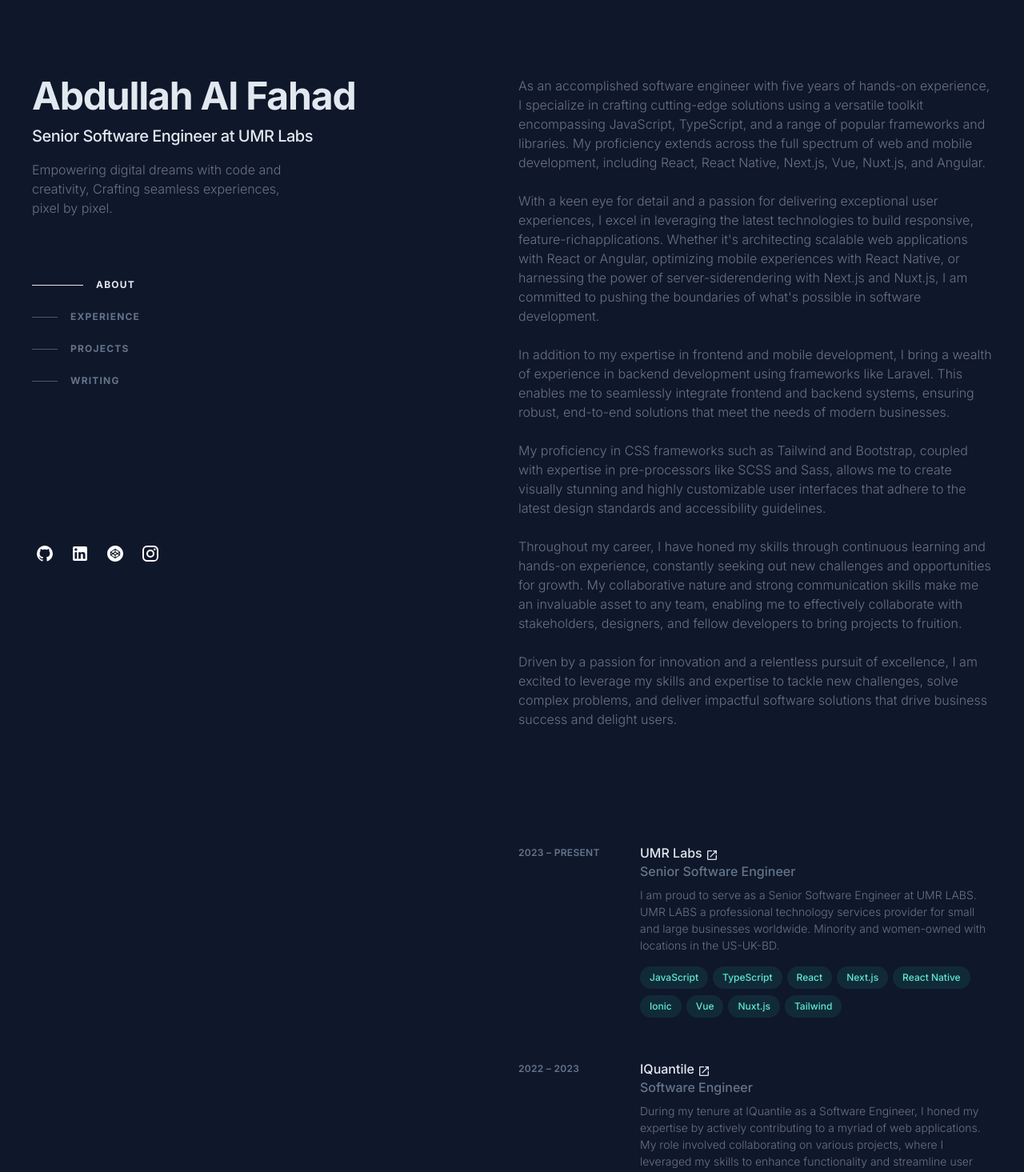
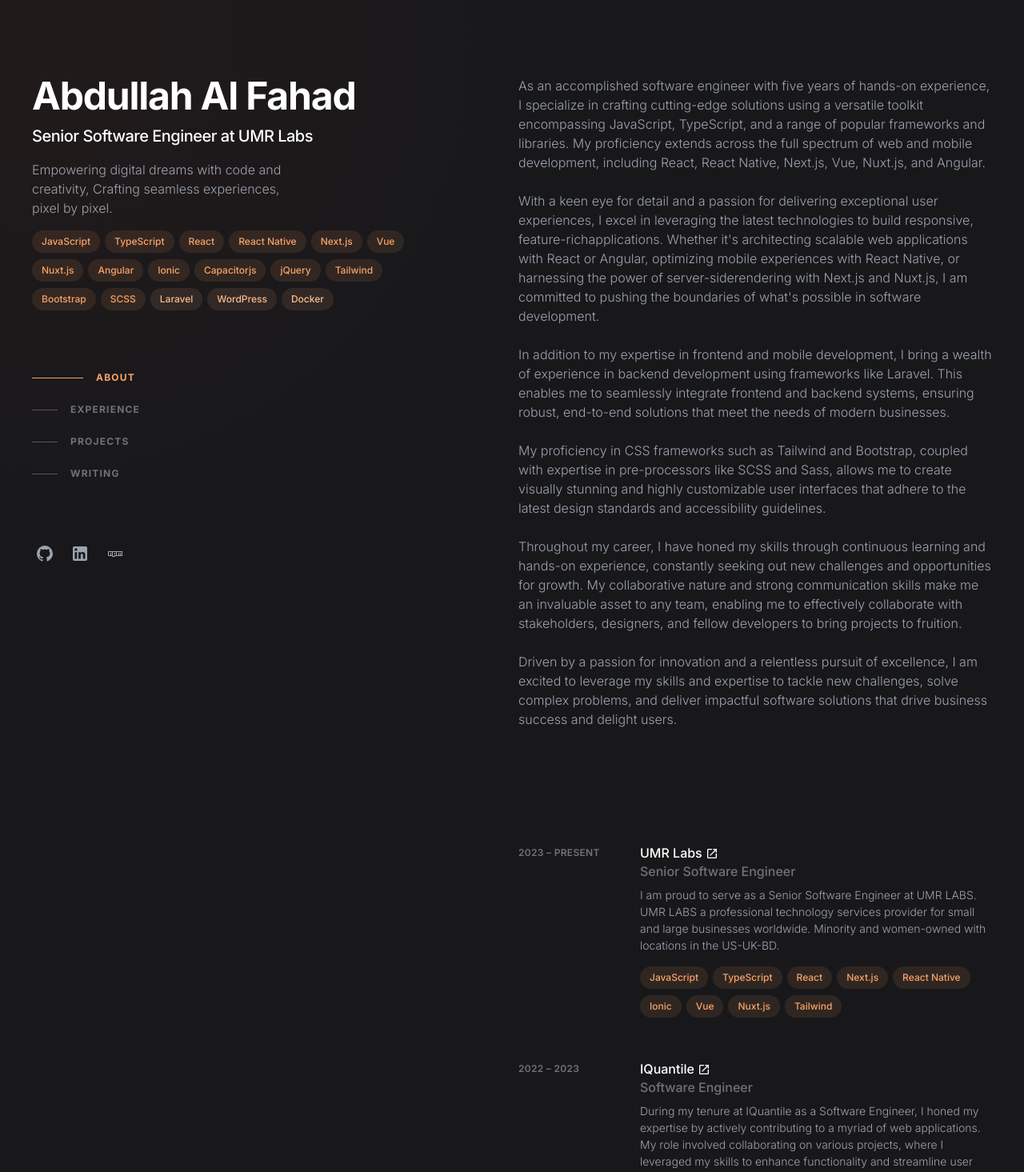
Before and after one commit to im-fahad/portfolio, a Next.js app: page / in a window 1280 px wide. Shown: the top 1465 px of the page at 80% size. Built offline with nearby package versions, Linux system fonts and the light colour scheme.

Commit message:
color updated

```diff
--- a/src/app/page.tsx
+++ b/src/app/page.tsx
@@ -1,21 +1,75 @@
 "use client"
 import Image from "next/image";
 import Icon from "@mdi/react";
-import {mdiCodepen, mdiGithub, mdiInstagram, mdiLink, mdiLinkedin, mdiOpenInNew} from "@mdi/js";
+import {mdiGithub, mdiLinkedin, mdiNpm, mdiOpenInNew} from "@mdi/js";
 import Link from "next/link";
-import {useEffect} from "react";
+import {useEffect, useState} from "react";
 
 export default function Home() {
+    let [activeSection, setActiveSection] = useState('about')
+
     useEffect(() => {
         let focus = document.querySelector(".focus");
+
+        // focus.style.background = `radial-gradient(circle at ${50}px ${50}px ,rgba(0, 0, 255, 0.1), transparent 10%)`;
+        // @ts-ignore
+        focus.style.background = `radial-gradient(circle at ${50}px ${50}px ,
+            rgba(55, 31, 24, .3),
+            rgba(55, 31, 24, 0.2) ,
+            rgba(55, 31, 24, 0.1) ,
+            transparent 10%)`;
 
         document.addEventListener("mousemove", function (e) {
             let x = e.pageX;
             let y = e.pageY;
             // @ts-ignore
-            focus.style.background = "radial-gradient(circle at " + x + "px " + y + 'px ,rgba(0, 0, 255, 0.1), transparent 15%)';
+            focus.style.background = `radial-gradient(circle at ${x}px ${y}px ,
+            rgba(55, 31, 24, .3),
+            rgba(55, 31, 24, 0.2) ,
+            rgba(55, 31, 24, 0.1) ,
+            transparent 10%)`;
         })
     }, []);
+
+    useEffect(() => {
+        let about = document.getElementById('about')
+        let experience = document.getElementById('experience')
+        let projects = document.getElementById('projects')
+        let writing = document.getElementById('writing')
+
+        let sections = [about, experience, projects, writing]
+
+        const observerOptions = {
+            root: null,
+            rootMargin: '0px',
+            threshold: 0.2,
+        };
+
+
+        const observer = new IntersectionObserver(entries => {
+            entries.forEach(entry => {
+                if (entry.isIntersecting) {
+                    if (entry.target.id == 'about') {
+                        setActiveSection('about')
+                    }
+                    if (entry.target.id == 'experience') {
+                        setActiveSection('experience')
+                    }
+                    if (entry.target.id == 'projects') {
+                        setActiveSection('projects')
+                    }
+                    if (entry.target.id == 'writing') {
+                        setActiveSection('writing')
+                    }
+                }
+            })
+        }, observerOptions)
+
+        sections?.forEach(section => {
+            section && observer.observe(section)
+        })
+    }, []);
+
     return (
         <main className="af-main relative focus">
             <div className="af-main__inner">
@@ -30,28 +84,90 @@
                             pixel.
                         </p>
 
+                        <ul className="af-skills max-w-lg" aria-label="Technologies used">
+                            <li className="af-skills__item core">
+                                <div className="af-skills__item-inner">JavaScript</div>
+                            </li>
+                            <li className="af-skills__item">
+                                <div className="af-skills__item-inner">TypeScript</div>
+                            </li>
+                            <li className="af-skills__item">
+                                <div className="af-skills__item-inner">React</div>
+                            </li>
+                            <li className="af-skills__item">
+                                <div className="af-skills__item-inner">React Native</div>
+                            </li>
+                            <li className="af-skills__item">
+                                <div className="af-skills__item-inner">Next.js</div>
+                            </li>
+                            <li className="af-skills__item">
+                                <div className="af-skills__item-inner">Vue</div>
+                            </li>
+                            <li className="af-skills__item">
+                                <div className="af-skills__item-inner">Nuxt.js</div>
+                            </li>
+                            <li className="af-skills__item">
+                                <div className="af-skills__item-inner">Angular</div>
+                            </li>
+                            <li className="af-skills__item">
+                                <div className="af-skills__item-inner">Ionic</div>
+                            </li>
+                            <li className="af-skills__item">
+                                <div className="af-skills__item-inner">Capacitorjs</div>
+                            </li>
+                            <li className="af-skills__item">
+                                <div className="af-skills__item-inner">jQuery</div>
+                            </li>
+                            <li className="af-skills__item">
+                                <div className="af-skills__item-inner">Tailwind</div>
+                            </li>
+                            <li className="af-skills__item">
+                                <div className="af-skills__item-inner">Bootstrap</div>
+                            </li>
+                            <li className="af-skills__item">
+                                <div className="af-skills__item-inner">SCSS</div>
+                            </li>
+                            <li className="af-skills__item ext">
+                                <div className="af-skills__item-inner">Laravel</div>
+                            </li>
+                            <li className="af-skills__item ext">
+                                <div className="af-skills__item-inner">WordPress</div>
+                            </li>
+                            <li className="af-skills__item ext">
+                                <div className="af-skills__item-inner">Docker</div>
+                            </li>
+                        </ul>
+
                         <nav className="af-nav" aria-label="In-page jump links">
                             <ul className="af-nav__menu">
                                 <li>
-                                    <Link className="af-nav__menu-link group active" href="#about">
+                                    <Link
+                                        className={`af-nav__menu-link group ${activeSection === 'about' ? 'active' : ''}`}
+                                        href="#about">
                                         <span className="af-nav__menu-indicator"/>
                                         <span className="af-nav__menu-text">About</span>
                                     </Link>
                                 </li>
                                 <li>
-                                    <Link className="group af-nav__menu-link" href="#experience">
+                                    <Link
+                                        className={`af-nav__menu-link group ${activeSection === 'experience' ? 'active' : ''}`}
+                                        href="#experience">
                                         <span className="af-nav__menu-indicator"/>
                                         <span className="af-nav__menu-text">Experience</span>
                                     </Link>
                                 </li>
                                 <li>
-                                    <Link className="group af-nav__menu-link" href="#projects">
+                                    <Link
+                                        className={`af-nav__menu-link group ${activeSection === 'projects' ? 'active' : ''}`}
+                                        href="#projects">
                                         <span className="af-nav__menu-indicator"/>
                                         <span className="af-nav__menu-text">Projects</span>
                                     </Link>
                                 </li>
                                 <li>
-                                    <Link className="group af-nav__menu-link" href="#writing">
+                                    <Link
+                                        className={`af-nav__menu-link group ${activeSection === 'writing' ? 'active' : ''}`}
+                                        href="#writing">
                                         <span className="af-nav__menu-indicator"/>
                                         <span className="af-nav__menu-text">Writing</span>
                                     </Link>
@@ -63,7 +179,7 @@
                         <ul className="af-social" aria-label="Social media">
                             <li className="af-social__item">
                                 <Link className="af-social__link"
-                                      href="https://github.com/bchiang7" target="_blank"
+                                      href="https://github.com/im-fahad" target="_blank"
                                       rel="noreferrer noopener"
                                       aria-label="GitHub (opens in a new tab)"
                                       title="GitHub">
@@ -72,7 +188,7 @@
                             </li>
                             <li className="af-social__item">
                                 <Link className="af-social__link"
-                                      href="https://www.linkedin.com/in/bchiang7/"
+                                      href="https://www.linkedin.com/in/abdullah-al-fahad-0828b5186/"
                                       target="_blank" rel="noreferrer noopener"
                                       aria-label="LinkedIn (opens in a new tab)"
                                       title="LinkedIn">
@@ -81,20 +197,11 @@
                             </li>
                             <li className="af-social__item">
                                 <Link className="af-social__link"
-                                      href="https://codepen.io/bchiang7" target="_blank"
+                                      href="https://www.npmjs.com/~al_fahad" target="_blank"
                                       rel="noreferrer noopener"
                                       aria-label="CodePen (opens in a new tab)"
                                       title="CodePen">
-                                    <Icon path={mdiCodepen} size={1}/>
-                                </Link>
-                            </li>
-                            <li className="af-social__item">
-                                <Link className="af-social__link"
-                                      href="https://instagram.com/bchiang7"
-                                      target="_blank" rel="noreferrer noopener"
-                                      aria-label="Instagram (opens in a new tab)"
-                                      title="Instagram">
-                                    <Icon path={mdiInstagram} size={1}/>
+                                    <Icon path={mdiNpm} size={1}/>
                                 </Link>
                             </li>
                         </ul>
@@ -161,11 +268,11 @@
                         </div>
                     </section>
 
-                    <section id="experience" className="mb-16 scroll-mt-16 md:mb-24 lg:mb-36 lg:scroll-mt-24"
+                    <section id="experience" className="af-section"
                              aria-label="Work experience">
                         <div
-                            className="sticky top-0 z-20 -mx-6 mb-4 w-screen bg-slate-900/75 px-6 py-5 backdrop-blur md:-mx-12 md:px-12 lg:sr-only lg:relative lg:top-auto lg:mx-auto lg:w-full lg:px-0 lg:py-0 lg:opacity-0">
-                            <h2 className="text-sm font-bold uppercase tracking-widest text-slate-200 lg:sr-only">Experience</h2>
+                            className="af-section__head">
+                            <h2 className="af-section__head-title">Experience</h2>
                         </div>
                         <div>
                             <ol className="group/list">
@@ -347,7 +454,7 @@
                                             </p>
                                             <ul className="af-skills" aria-label="Technologies used">
                                                 <li className="af-skills__item">
-                                                    <div className="af-skills__item-inner">JavaScript</div>
+                                                    <div className="af-skills__item-inner">Docker</div>
                                                 </li>
                                                 <li className="af-skills__item">
                                                     <div className="af-skills__item-inner">TypeScript</div>
--- a/src/assets/styles/layouts/index.css
+++ b/src/assets/styles/layouts/index.css
@@ -1,7 +1,10 @@
 /*@import 'auth.css';*/
-
 .af-main {
     @apply w-full h-full min-h-screen;
+}
+
+.focus {
+    @apply transition-all;
 }
 
 .af-main__inner {
@@ -10,19 +13,19 @@
 }
 
 .af-sidebar {
-    @apply lg:sticky lg:top-0 lg:flex lg:max-h-screen lg:w-1/2 lg:flex-col lg:justify-between lg:py-24;
+    @apply lg:sticky lg:top-0 lg:flex lg:max-h-screen lg:w-1/2 lg:flex-col lg:justify-between pt-10 lg:!py-24;
 }
 
 .af-sidebar__title {
-    @apply text-4xl font-bold tracking-tight text-slate-200 sm:text-5xl;
+    @apply text-4xl font-bold tracking-tight text-white sm:text-5xl;
 }
 
 .af-sidebar__subtitle {
-    @apply mt-3 text-lg font-medium tracking-tight text-slate-200 sm:text-xl;
+    @apply mt-3 text-lg font-medium tracking-tight text-white sm:text-xl;
 }
 
 .af-sidebar__desc {
-    @apply mt-4 max-w-xs leading-normal;
+    @apply mt-4 max-w-xs leading-normal text-gray-400;
 }
 
 /*nav*/
@@ -39,22 +42,22 @@
 }
 
 .af-nav__menu-indicator {
-    @apply mr-4 h-px w-8 bg-slate-600 transition-all;
-    @apply group-hover:w-16 group-hover:bg-slate-200 group-focus-visible:w-16;
-    @apply group-focus-visible:bg-slate-200 motion-reduce:transition-none;
+    @apply mr-4 h-px w-8 bg-primary-600 transition-all;
+    @apply group-hover:w-16 group-hover:bg-secondary-300 group-focus-visible:w-16;
+    @apply group-focus-visible:bg-secondary-300 motion-reduce:transition-none;
 }
 
 .af-nav__menu-text {
-    @apply text-xs font-bold uppercase tracking-widest text-slate-500;
-    @apply group-hover:text-slate-200 group-focus-visible:text-slate-200;
+    @apply text-xs font-bold uppercase tracking-widest text-primary-500;
+    @apply group-hover:text-secondary-300 group-focus-visible:text-secondary-300;
 }
 
 .active .af-nav__menu-indicator {
-    @apply w-16 bg-slate-200 motion-reduce:transition-none;
+    @apply w-16 bg-secondary-300 motion-reduce:transition-none;
 }
 
 .active .af-nav__menu-text {
-    @apply text-slate-200;
+    @apply text-secondary-300;
 }
 
 .af-social {
@@ -66,7 +69,7 @@
 }
 
 .af-social__link {
-    @apply block hover:text-slate-200;
+    @apply block text-gray-400 hover:text-secondary-300 transition-all;
 }
 
 /*inner*/
@@ -79,13 +82,13 @@
 }
 
 .af-section__head {
-    @apply sticky top-0 z-20 -mx-6 mb-4 w-screen bg-slate-900/75;
+    @apply sticky top-0 z-20 -mx-6 mb-4 w-screen bg-primary-900/20;
     @apply px-6 py-5 backdrop-blur md:-mx-12 md:px-12 lg:sr-only lg:relative;
     @apply lg:top-auto lg:mx-auto lg:w-full lg:px-0 lg:py-0 lg:opacity-0;
 }
 
 .af-section__head-title {
-    @apply text-sm font-bold uppercase tracking-widest text-slate-200 lg:sr-only;
+    @apply text-sm font-bold uppercase tracking-widest text-orange-400 lg:sr-only;
 }
 
 /*experience*/
@@ -96,12 +99,12 @@
 
 .af-exp__ext {
     @apply absolute -inset-x-4 -inset-y-4 z-0 hidden rounded-md transition;
-    @apply motion-reduce:transition-none lg:-inset-x-6 lg:block lg:group-hover:bg-slate-800/50;
-    @apply lg:group-hover:shadow-[inset_0_1px_0_0_rgba(148,163,184,0.1)] lg:group-hover:drop-shadow-lg
+    @apply motion-reduce:transition-none lg:-inset-x-6 lg:block lg:group-hover:bg-primary-600/20;
+    @apply lg:group-hover:shadow-[inset_0_1px_0_0_rgba(55,31,24,0.1)] lg:group-hover:drop-shadow-lg
 }
 
 .af-exp__head {
-    @apply z-10 mb-2 mt-1 text-xs font-semibold uppercase tracking-wide text-slate-500 sm:col-span-2;
+    @apply z-10 mb-2 mt-1 text-xs font-semibold uppercase tracking-wide text-primary-500 sm:col-span-2;
 }
 
 .af-exp__inner {
@@ -109,18 +112,18 @@
 }
 
 .af-exp__link {
-    @apply inline-flex items-baseline font-medium leading-tight text-slate-200;
-    @apply hover:text-teal-300 focus-visible:text-teal-300 text-base;
+    @apply inline-flex items-baseline font-medium leading-tight text-white;
+    @apply hover:text-secondary-300 focus-visible:text-secondary-300 text-base;
 }
 
 .af-exp__icon {
     @apply inline-block h-4 w-4 shrink-0 transition-transform group-hover/link:-translate-y-1;
     @apply group-hover/link:translate-x-1 group-focus-visible/link:-translate-y-1;
-    @apply group-focus-visible/link:translate-x-1 motion-reduce:transition-none ml-1 translate-y-px;
+    @apply group-focus-visible/link:translate-x-1 motion-reduce:transition-none ml-1 translate-y-px mb-1;
 }
 
 .af-exp__designation {
-    @apply text-slate-500;
+    @apply text-primary-500;
 }
 
 .af-exp__desc {
@@ -138,12 +141,16 @@
 }
 
 .af-skills__item-inner {
-    @apply flex items-center rounded-full bg-teal-400/10 px-3 py-1 text-xs font-medium leading-5 text-teal-300;
+    @apply flex items-center rounded-full px-3 py-1 text-xs font-medium leading-5 bg-secondary-300/10 text-secondary-300;
+}
+
+.ext .af-skills__item-inner {
+    @apply bg-secondary-200/10 text-secondary-200;
 }
 
 .af-resume-button {
-    @apply inline-flex items-baseline font-medium leading-tight text-slate-200;
-    @apply hover:text-teal-300 focus-visible:text-teal-300 font-semibold text-slate-200 text-base;
+    @apply inline-flex items-baseline leading-tight text-gray-400;
+    @apply hover:text-orange-300 focus-visible:text-orange-300 font-semibold text-base;
 }
 
 .af-resume-icon {
@@ -160,8 +167,8 @@
 
 .af-project__ext {
     @apply absolute -inset-x-4 -inset-y-4 z-0 hidden rounded-md transition;
-    @apply motion-reduce:transition-none lg:-inset-x-6 lg:block lg:group-hover:bg-slate-800/50;
-    @apply lg:group-hover:shadow-[inset_0_1px_0_0_rgba(148,163,184,0.1)] lg:group-hover:drop-shadow-lg;
+    @apply motion-reduce:transition-none lg:-inset-x-6 lg:block lg:group-hover:bg-primary-600/20;
+    @apply lg:group-hover:shadow-[inset_0_1px_0_0_rgba(55,31,24,0.1)] lg:group-hover:drop-shadow-lg
 }
 
 .af-project__inner {
@@ -169,14 +176,14 @@
 }
 
 .af-project__link {
-    @apply inline-flex items-baseline font-medium leading-tight text-slate-200;
-    @apply hover:text-teal-300 focus-visible:text-teal-300 text-base
+    @apply inline-flex items-baseline font-medium leading-tight text-white;
+    @apply hover:text-secondary-300 focus-visible:text-secondary-300 text-base;
 }
 
 .af-project__icon {
     @apply inline-block h-4 w-4 shrink-0 transition-transform group-hover/link:-translate-y-1;
     @apply group-hover/link:translate-x-1 group-focus-visible/link:-translate-y-1;
-    @apply group-focus-visible/link:translate-x-1 motion-reduce:transition-none ml-1 translate-y-px;
+    @apply group-focus-visible/link:translate-x-1 motion-reduce:transition-none ml-1 translate-y-px mb-1;
 }
 
 .af-project__desc {
@@ -184,7 +191,7 @@
 }
 
 .af-project__img {
-    @apply rounded border-2 border-slate-200/10 transition;
+    @apply rounded border-2 border-primary-200/10 transition;
     @apply group-hover:border-slate-200/30 sm:order-1 sm:col-span-2 sm:translate-y-1;
     @apply !h-auto aspect-[16/12] object-cover object-left-top;
 }
@@ -197,8 +204,8 @@
 
 .af-writing__ext {
     @apply absolute -inset-x-4 -inset-y-4 z-0 hidden rounded-md transition;
-    @apply motion-reduce:transition-none lg:-inset-x-6 lg:block lg:group-hover:bg-slate-800/50;
-    @apply lg:group-hover:shadow-[inset_0_1px_0_0_rgba(148,163,184,0.1)] lg:group-hover:drop-shadow-lg;
+    @apply motion-reduce:transition-none lg:-inset-x-6 lg:block lg:group-hover:bg-primary-600/20;
+    @apply lg:group-hover:shadow-[inset_0_1px_0_0_rgba(55,31,24,0.1)] lg:group-hover:drop-shadow-lg
 }
 
 .af-writing__inner {
@@ -206,14 +213,14 @@
 }
 
 .af-writing__link {
-    @apply inline-flex items-baseline font-medium leading-tight text-slate-200;
-    @apply hover:text-teal-300 focus-visible:text-teal-300 text-base;
+    @apply inline-flex items-baseline font-medium leading-tight text-white;
+    @apply hover:text-secondary-300 focus-visible:text-secondary-300 text-base;
 }
 
 .af-writing__icon {
     @apply inline-block h-4 w-4 shrink-0 transition-transform group-hover/link:-translate-y-1;
     @apply group-hover/link:translate-x-1 group-focus-visible/link:-translate-y-1;
-    @apply group-focus-visible/link:translate-x-1 motion-reduce:transition-none ml-1 translate-y-px;
+    @apply group-focus-visible/link:translate-x-1 motion-reduce:transition-none ml-1 translate-y-px mb-1;
 }
 
 .af-writing__desc {
@@ -221,6 +228,6 @@
 }
 
 .af-writing__img {
-    @apply z-10 col-span-2 rounded border-2 border-slate-200/10 transition group-hover:border-slate-200/30 sm:col-span-2;
+    @apply z-10 col-span-2 rounded border-2 border-primary-200/10 transition group-hover:border-primary-200/30 sm:col-span-2;
     @apply !h-auto aspect-[16/8] object-cover object-left-top;
 }
--- a/src/assets/styles/tailwind.css
+++ b/src/assets/styles/tailwind.css
@@ -7,9 +7,13 @@
 @tailwind utilities;
 
 @layer base {
+    html {
+        @apply scroll-smooth;
+    }
+
     body {
-        @apply transition-all bg-slate-900;
-        @apply font-Inter text-gray-500 font-light;
+        @apply transition-all bg-zinc-900;
+        @apply font-Inter text-gray-400 font-light;
     }
 
     h1, h2, h3, h4, h5, h6, a {
```
Also changed, not shown: tailwind.config.ts (+30 -0 lines).
